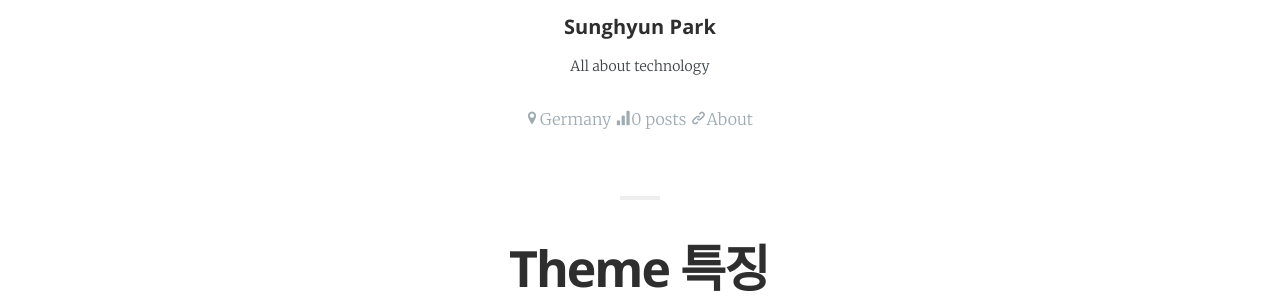
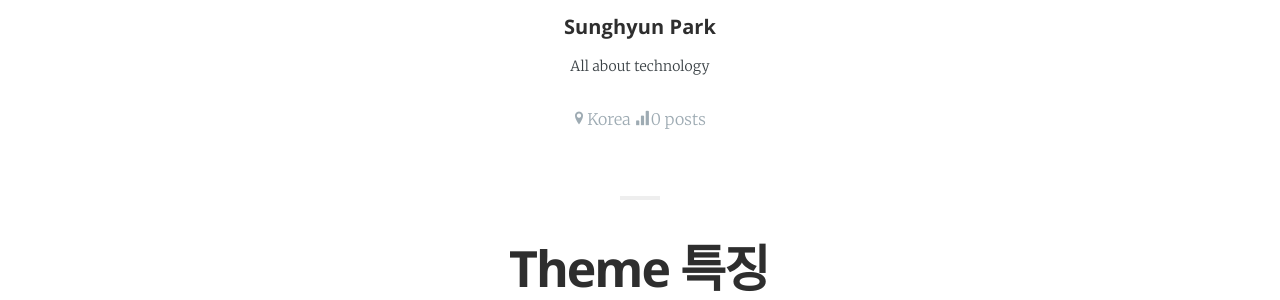
Before and after one commit to eceris/eceris.github.io, a Jekyll site: the page built from offline.html, in a window 1280 px wide and 900 px high, scrolled down 21150 px. Shown: the part 150-450 px from the top of the window. Built offline with Jekyll 4.4.1, drawn with Linux system fonts in a browser that asks for light colours; some web fonts are replaced.

Commit message:
업데이트

```diff
--- a/_data/authors.yml
+++ b/_data/authors.yml
@@ -25,7 +25,6 @@ jwillmer:
   cover:        /assets/mountain-alternative-cover.jpg
   picture:      /assets/eceris.png
   bio:          All about technology
-  location:     Germany
-  website:      "http://jwillmer.de/about"
-  twitter:      jenswillmer
+  location:     Korea
+  email:      eceris@gmail.com
   github:       eceris
```
